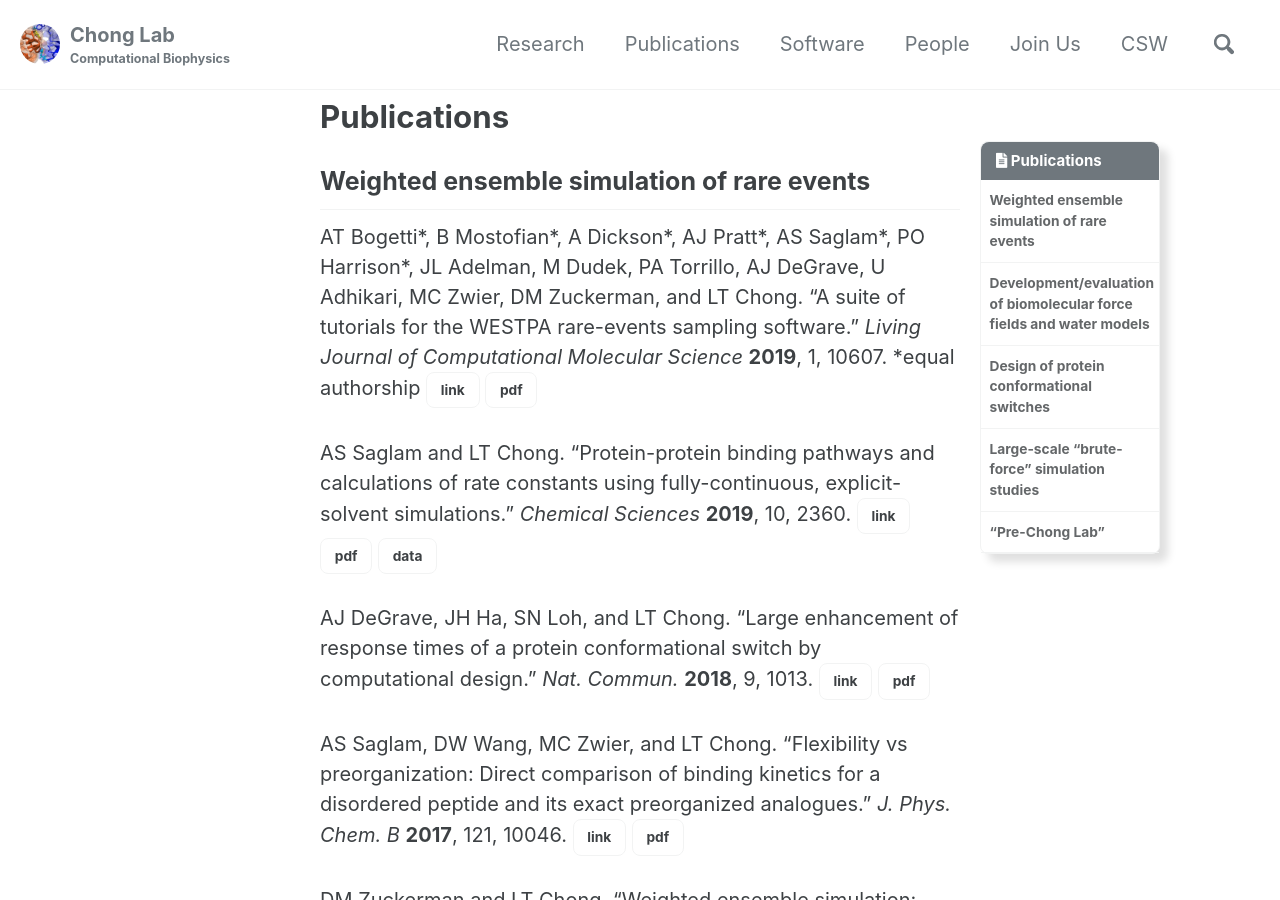
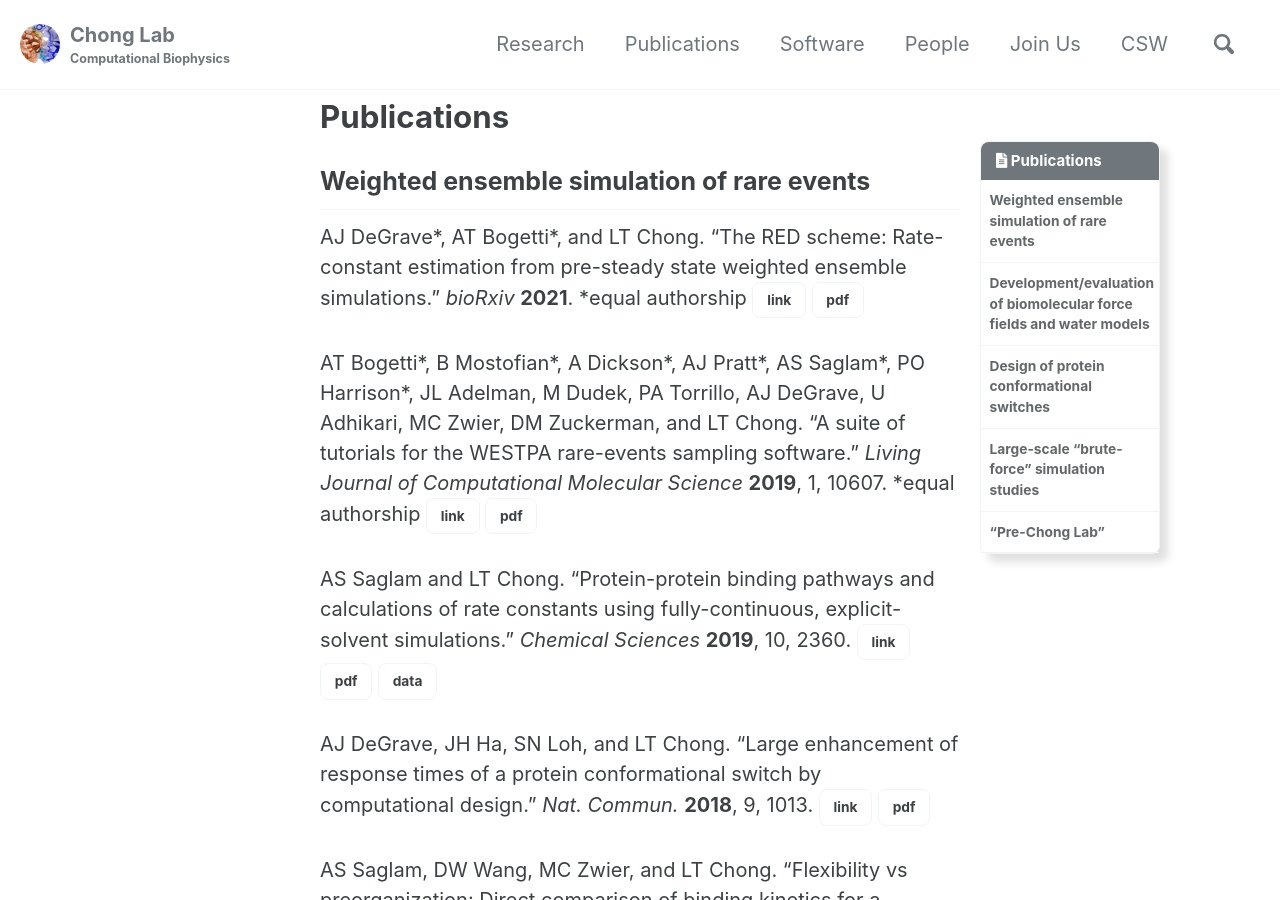
Before and after one commit to darianyang/mm-github-pages-test, a Jekyll site: the page built from _pages/publications.md, in a window 1280 px wide and 900 px high. Built offline with Jekyll 4.4.1, drawn with Linux system fonts in a browser that asks for light colours; cached includes are drawn as plain includes.

Commit message:
added RED scheme paper

```diff
--- a/_pages/publications.md
+++ b/_pages/publications.md
@@ -7,6 +7,9 @@ toc_label: "Publications"
 ---
 
 ## Weighted ensemble simulation of rare events
+
+AJ DeGrave\*, AT Bogetti\*, and LT Chong. “The RED scheme: Rate-constant estimation from pre-steady state weighted ensemble simulations.” *bioRxiv* **2021**. \*equal authorship
+[link](https://www.biorxiv.org/content/10.1101/453647v2){: .btn .btn--inverse .btn--small} [pdf](/assets/pdf/weighted-ensemble/DeGrave et al. - 2021 - The RED scheme Rate-constant estimation from pre-steady state weighted ensemble simulations){: .btn .btn--inverse .btn--small}
 
 AT Bogetti\*, B Mostofian\*, A Dickson\*, AJ Pratt\*, AS Saglam\*, PO Harrison\*, JL Adelman, M Dudek, PA Torrillo, AJ DeGrave, U Adhikari, MC Zwier, DM Zuckerman, and LT Chong. “A suite of tutorials for the WESTPA rare-events sampling software.” *Living Journal of Computational Molecular Science* **2019**, 1, 10607. \*equal authorship
 [link](https://www.livecomsjournal.org/article/10607-a-suite-of-tutorials-for-the-westpa-rare-events-sampling-software-article-v1-0){: .btn .btn--inverse .btn--small} [pdf](/assets/pdf/weighted-ensemble/Bogetti et al. - 2019 - A Suite of Tutorials for the WESTPA Rare-Events Sa.pdf){: .btn .btn--inverse .btn--small}
```
Also changed, not shown: 1 other file.
